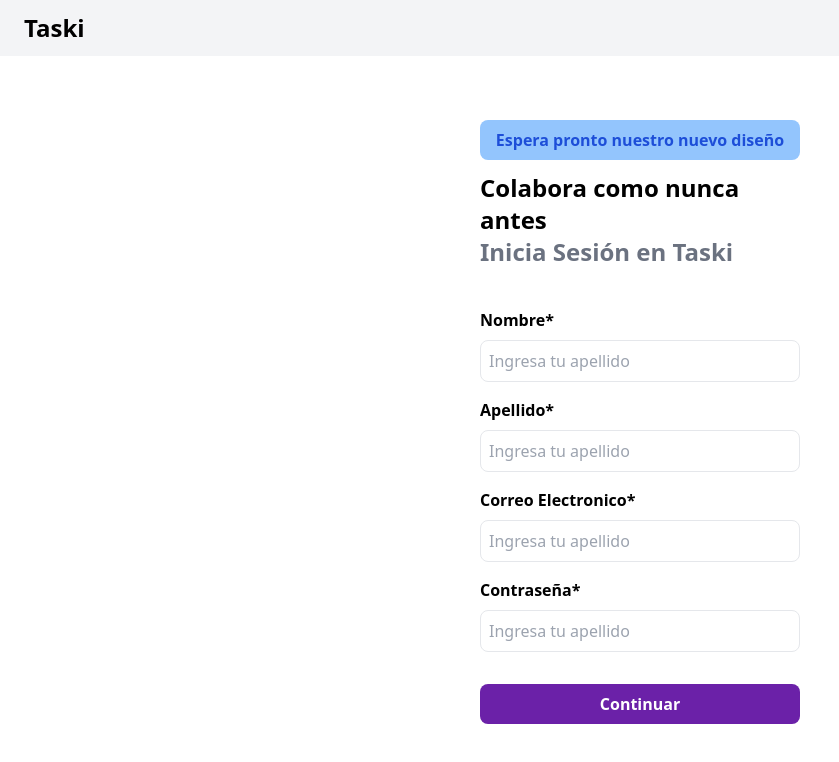
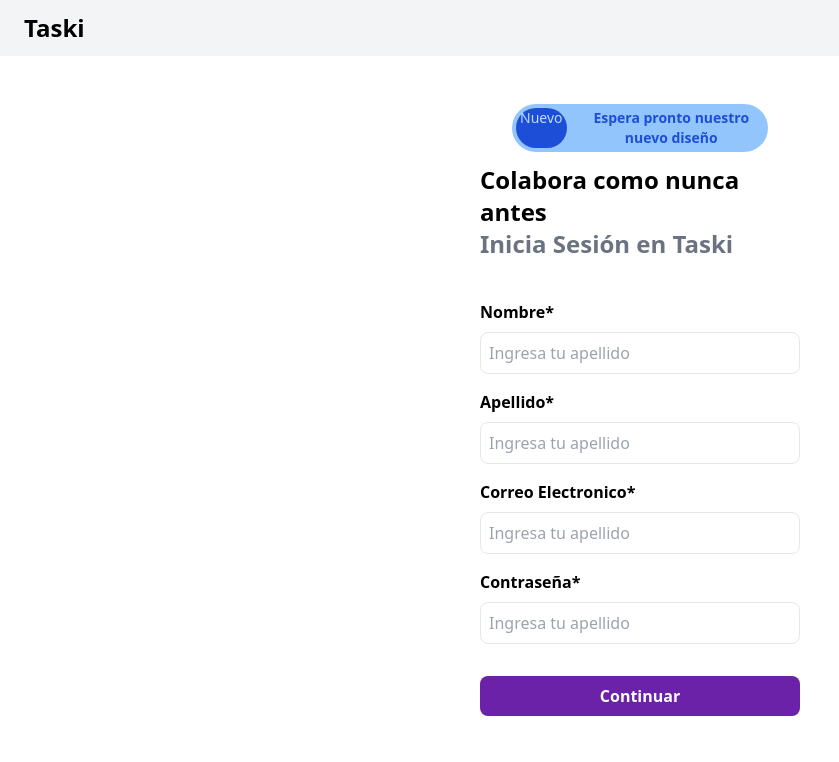
Before and after one commit to thejuanco/Taski-UI, a React (Vite) app: page /auth/signup in a window 1280 px wide. Shown: the top 762 px of the page, without its empty margins (0-839 px from the left). Built offline with nearby package versions, Linux system fonts and the light colour scheme.

Commit message:
Modifica el badge para anunciar la nueva interfaz

```diff
--- a/src/views/Auth/Signin.jsx
+++ b/src/views/Auth/Signin.jsx
@@ -9,9 +9,14 @@
       <div>
         <NavBar />
         <div className="flex justify-center items center">
-          <div className="mt-16 w-1/4">
-            <div className="bg-blue-300 w-full mb-3 py-2 text-center rounded-lg" id="addNewUi">
-                <p className="text-blue-700 font-semibold">Espera pronto nuestro nuevo diseño</p>
+          <div className="mt-12 w-1/4">
+            <div className="flex justify-center items-center hover:blur-xs">
+              <div className="bg-blue-300 w-4/5 mb-3 py-1 text-center rounded-3xl flex flex-row space-x-2" id="addNewUi">
+                <div className="bg-blue-700 rounded-3xl px-1 ml-1">
+                  <p className="text-sm text-blue-200">Nuevo</p>
+                </div>
+                  <p className="text-blue-700 text-sm font-semibold">Espera pronto nuestro nuevo diseño</p>
+              </div>
             </div>
             <h1 className="text-black font-semibold text-2xl">
               Colabora como nunca antes
```
